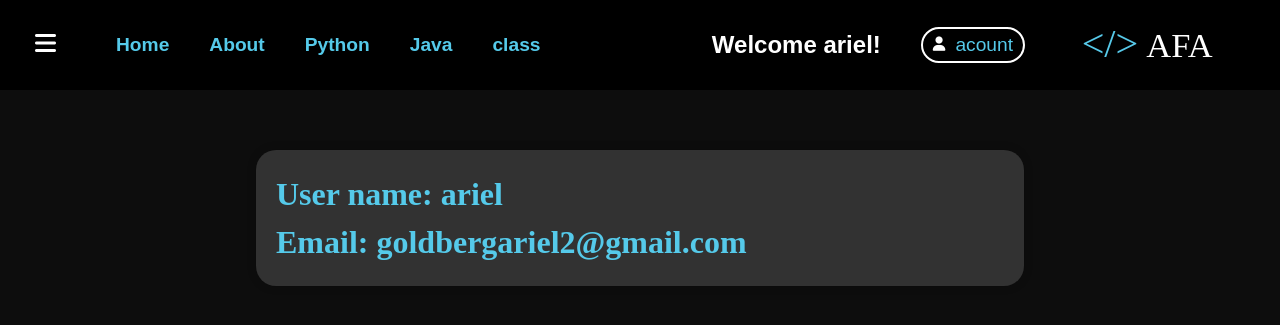
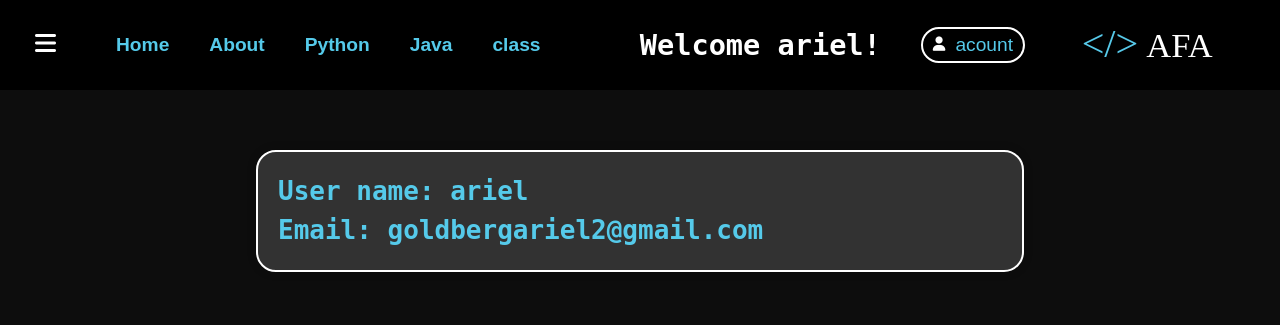
Before and after one commit to messiarnold/AFAmyproject, a Flask app: page /acount in a window 1280 px wide. Shown: the top 325 px of the page. Run offline with Flask 3, Linux system fonts and the light colour scheme; a user stored in the database is signed in; some libraries are stand-ins or nearby versions.

Commit message:
changed fonts

```diff
--- a/main/static/styles.css
+++ b/main/static/styles.css
@@ -347,6 +347,9 @@ input[type="submit"]{
 .line-height-xl{
     line-height: 3em;
 }
+.white-border{
+    border: 2px white solid;
+}
 .no-border{
     border: none;
 }
--- a/main/templates/acount.html
+++ b/main/templates/acount.html
@@ -1,6 +1,6 @@
 {% extends 'layout.html'%}
 {% block content %}
-<div class="container container-larger-width text-left line-height-xl">
+<div class="white-border container container-larger-width text-left line-height-xl font-family-monospace">
     <h1>User name:  {{ current_user.username }}</h1>
     <h1>Email: {{ current_user.email }}</h1>
 </div>
--- a/main/templates/layout.html
+++ b/main/templates/layout.html
@@ -29,7 +29,7 @@
             <li class="underline"><a href="/class" {% if current == class %}  id = "current" {% endif  %} >class</a></li>
             <li class="right">
                 {% if current_user.is_authenticated %}
-                    <li><h2 href="">Welcome {{ current_user.username }}!</h2></li>
+                    <li><h2 href="" class="font-family-monospace text-l">Welcome {{ current_user.username }}!</h2></li>
                     <li class="circle-btn"><a href="/acount" ><i class="fa-solid fa-user fa-xs right-margin"></i>acount</a></li>
                 {% else %}
                     <li class="circle-btn"><a href="/login">Login</a></li>
```
